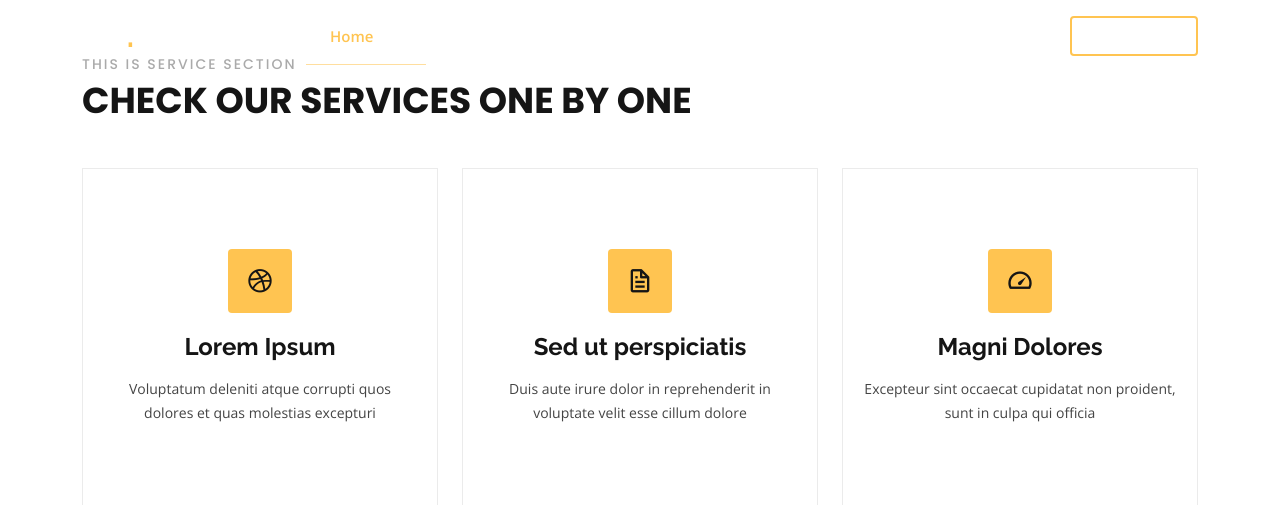
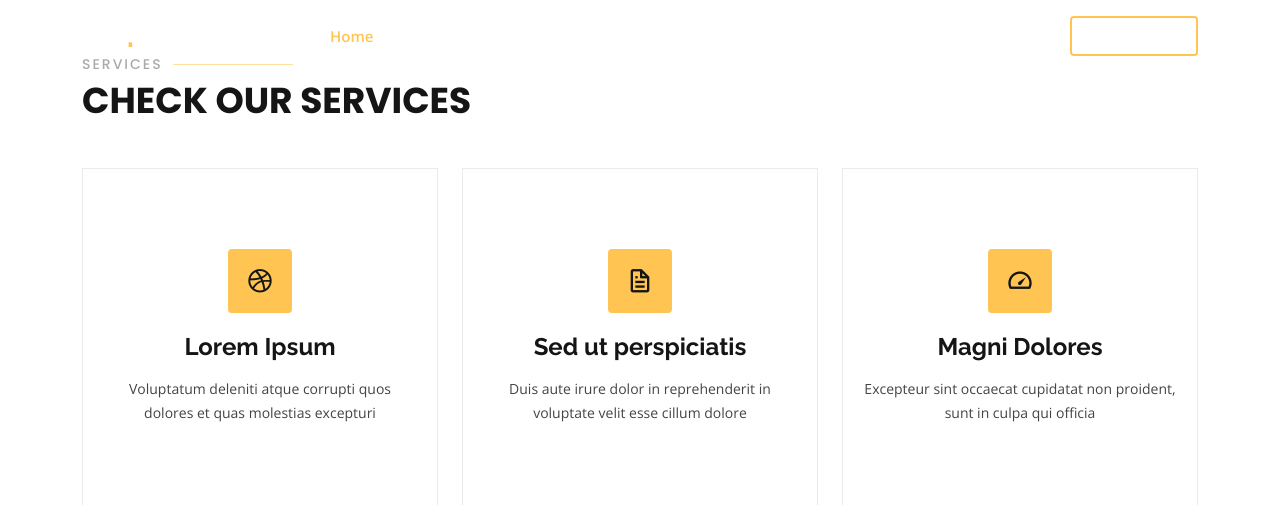
Before and after one commit to ithqindia/training-website, a PHP site: page /services.php in a window 1280 px wide. Shown: the top 505 px of the page. Run offline with PHP 8.4, Linux system fonts and the light colour scheme.

Commit message:
services file change

```diff
--- a/index.php
+++ b/index.php
@@ -50,7 +50,7 @@
         <ul>
           <li><a class="nav-link scrollto active" href="#hero">Home</a></li>
           <li><a class="nav-link scrollto" href="#about">About</a></li>
-          <li><a class="nav-link scrollto" href="services.php">Services</a></li>
+          <li><a class="nav-link scrollto" href="#services">Services</a></li>
           <li><a class="nav-link scrollto " href="#portfolio">Portfolio</a></li>
           <li><a class="nav-link scrollto" href="#team">Team</a></li>
           <li class="dropdown"><a href="#"><span>Drop Down</span> <i class="bi bi-chevron-down"></i></a>
--- a/services.php
+++ b/services.php
@@ -9,13 +9,13 @@
 </head>
 
 <body>
-<?php include 'inc-nav.php'  ?>
+<?php include 'inc-nav.php';  ?>
 <section id="services" class="services">
       <div class="container" data-aos="fade-up">
 
         <div class="section-title">
-          <h2> This is Service Section</h2>
-          <p>Check our Services one by one</p>
+          <h2>Services</h2>
+          <p>Check our Services</p>
         </div>
 
         <div class="row">
```
